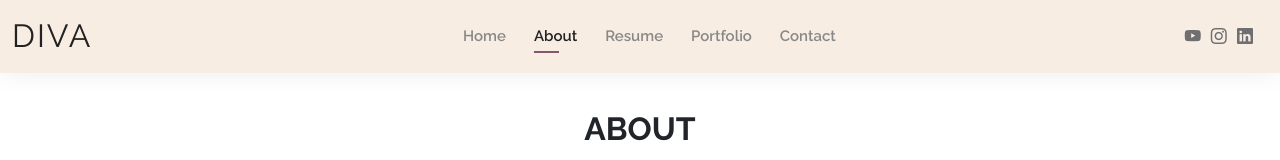
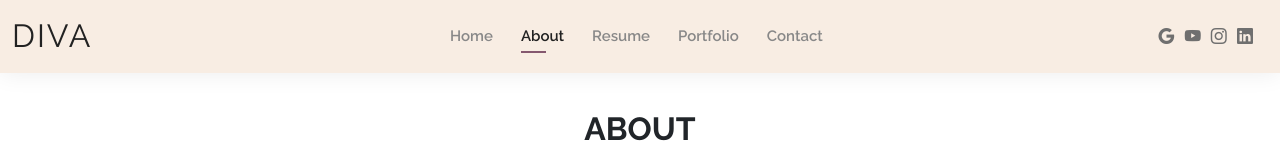
Before and after one commit to divaariani/com, a plain HTML site: page about.html in a window 1280 px wide. Shown: the top 160 px of the page. Drawn offline with Linux system fonts and the light colour scheme.

Commit message:
update about myself page

```diff
--- a/about.html
+++ b/about.html
@@ -45,6 +45,7 @@
       <div class="header-social-links">
         <!-- <a href="#" class="twitter"><i class="bi bi-twitter"></i></a>
         <a href="#" class="facebook"><i class="bi bi-facebook"></i></a> -->
+        <a href="https://g.dev/divaariani" class="gdev" target="_blank"><i class="bi bi-google"></i></a>
         <a href="https://www.youtube.com/@divarianii" class="instagram"><i class="bi bi-youtube"></i></a>
         <a href="https://www.instagram.com/divarianii/" class="instagram"><i class="bi bi-instagram"></i></a>
         <a href="https://www.linkedin.com/in/diva-ariani-b8067a231/" class="linkedin"><i
```
